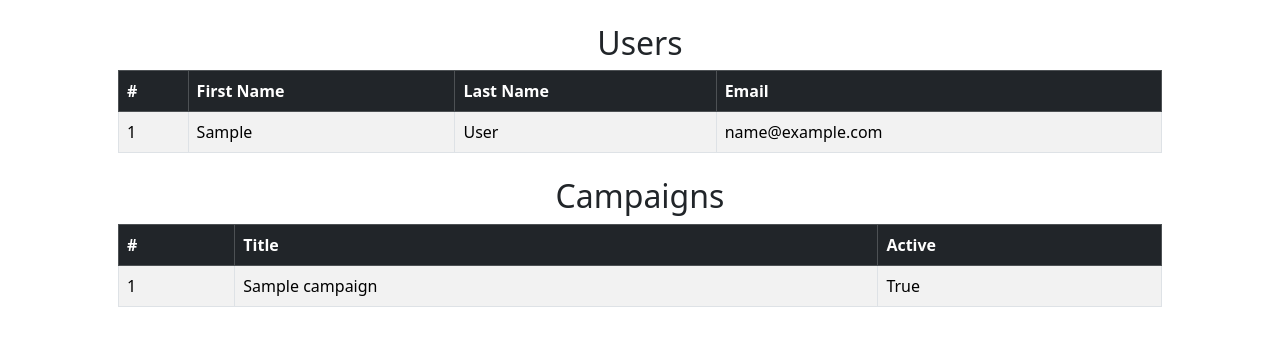
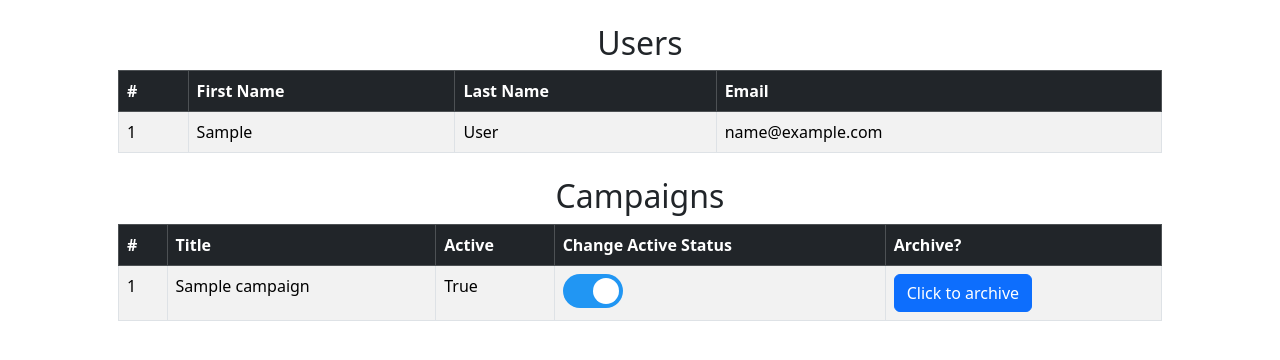
Before and after one commit to ydb5755/PilznoProduction, a Flask app: page /admin/administration in a window 1280 px wide. Shown: the part 56-416 px from the top of the page. Run offline with Flask 3, Linux system fonts and the light colour scheme; tables that the repository leaves empty hold one stand-in row (values such as "Sample post").

Commit message:
adding js to start work on archive buttons and change activity status

```diff
--- /dev/null
+++ b/app/admin/static/admin.js
@@ -0,0 +1,11 @@
+var archiveButtons = document.getElementsByClassName('archive-button');
+for(let i = 0; i < archiveButtons.length; i++){
+    archiveButtons[i].addEventListener('click', e => {
+        console.log(e.target.id)
+    })
+}
+
+
+// archiveButton.addEventListener('change', (e) => {
+//     console.log(e)
+// })
--- /dev/null
+++ b/app/admin/static/administration.css
@@ -0,0 +1,56 @@
+.switch {
+    position: relative;
+    display: inline-block;
+    width: 60px;
+    height: 34px;
+}
+.switch input {
+    opacity: 0;
+    width: 0;
+    height: 0;
+}
+.slider {
+    position: absolute;
+    cursor: pointer;
+    top: 0;
+    left: 0;
+    right: 0;
+    bottom: 0;
+    background-color: #ccc;
+    -webkit-transition: .4s;
+    transition: .4s;
+}
+.slider:before {
+    position: absolute;
+    content: "";
+    height: 26px;
+    width: 26px;
+    left: 4px;
+    bottom: 4px;
+    background-color: white;
+    -webkit-transition: .4s;
+    transition: .4s;
+}
+
+input:checked + .slider {
+    background-color: #2196F3;
+}
+
+input:focus + .slider {
+    box-shadow: 0 0 1px #2196F3;
+}
+
+input:checked + .slider:before {
+    -webkit-transform: translateX(26px);
+    -ms-transform: translateX(26px);
+    transform: translateX(26px);
+}
+
+  /* Rounded sliders */
+.slider.round {
+    border-radius: 34px;
+}
+
+.slider.round:before {
+    border-radius: 50%;
+}
--- a/app/admin/templates/administration.html
+++ b/app/admin/templates/administration.html
@@ -1,5 +1,8 @@
 {% extends 'base.html' %}
 {% block title %}Administration{% endblock title %}
+{% block stylesheet %}
+    <link rel="stylesheet" href="{{ url_for('admin.static', filename='administration.css') }}">
+{% endblock stylesheet %}
 {% block content %}
 <main>
     <div class="container my-4 px-5">
@@ -36,6 +39,8 @@
                     <th>#</th>
                     <th>Title</th>
                     <th>Active</th>
+                    <th>Change Active Status</th>
+                    <th>Archive?</th>
                 </tr>
             </thead>
             <tbody>
@@ -44,10 +49,18 @@
                     <td>{{campaign.id}}</td>
                     <td>{{campaign.title}}</td>
                     <td>{{campaign.active}}</td>
+                    <td>
+                        <label class="switch">
+                            <input type="checkbox" {% if campaign.active %}checked{%endif%}>
+                            <span class="slider round"></span>
+                          </label>
+                    </td>
+                    <td><button id="{{campaign.id}}" class="archive-button btn btn-primary">Click to archive</button></td>
                 </tr>
                 {% endfor %}
             </tbody>
         </table>
     </div>
 </main>
+<script src="{{url_for('.static', filename='admin.js')}}"></script>
 {% endblock content %}
```
